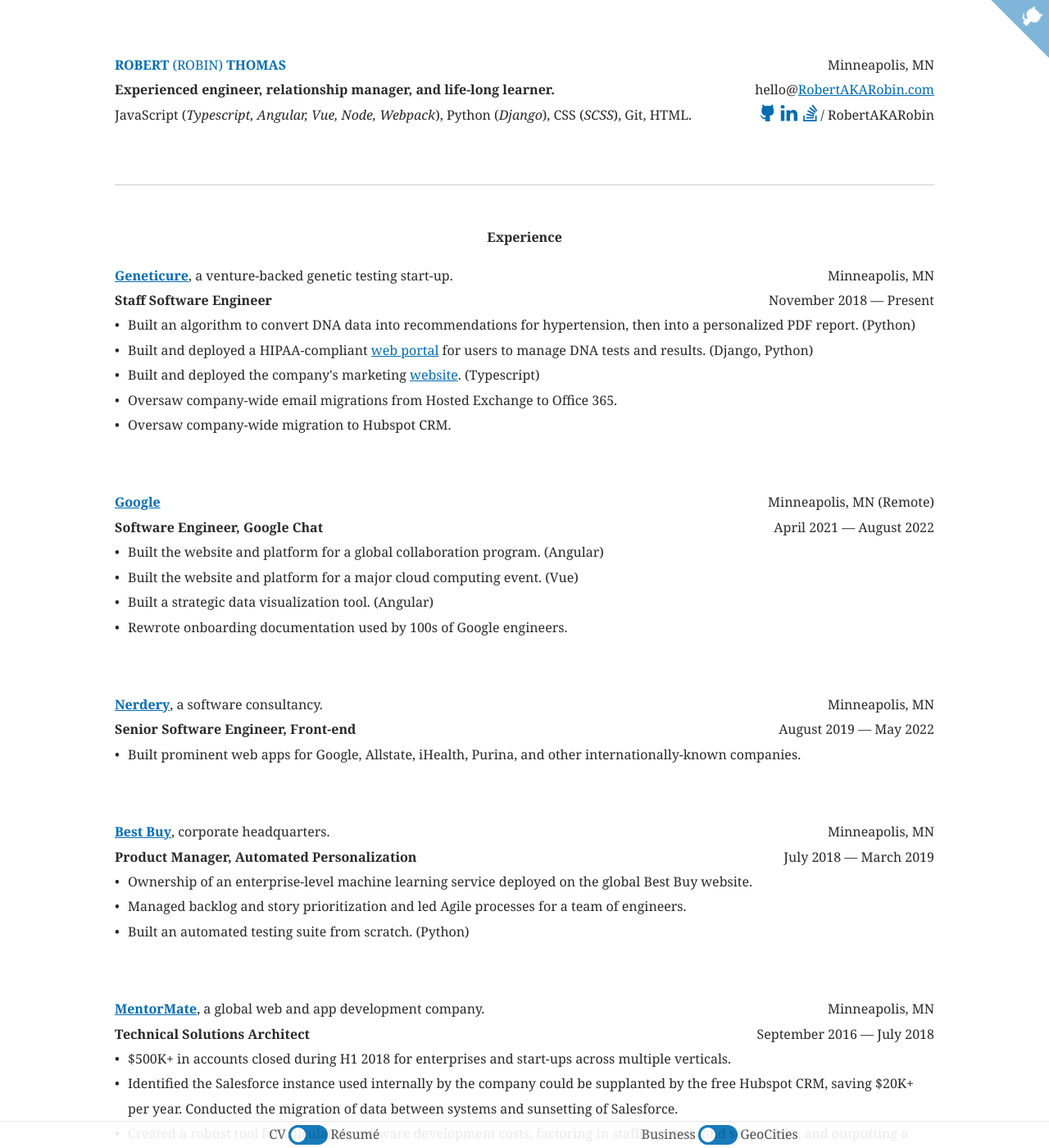
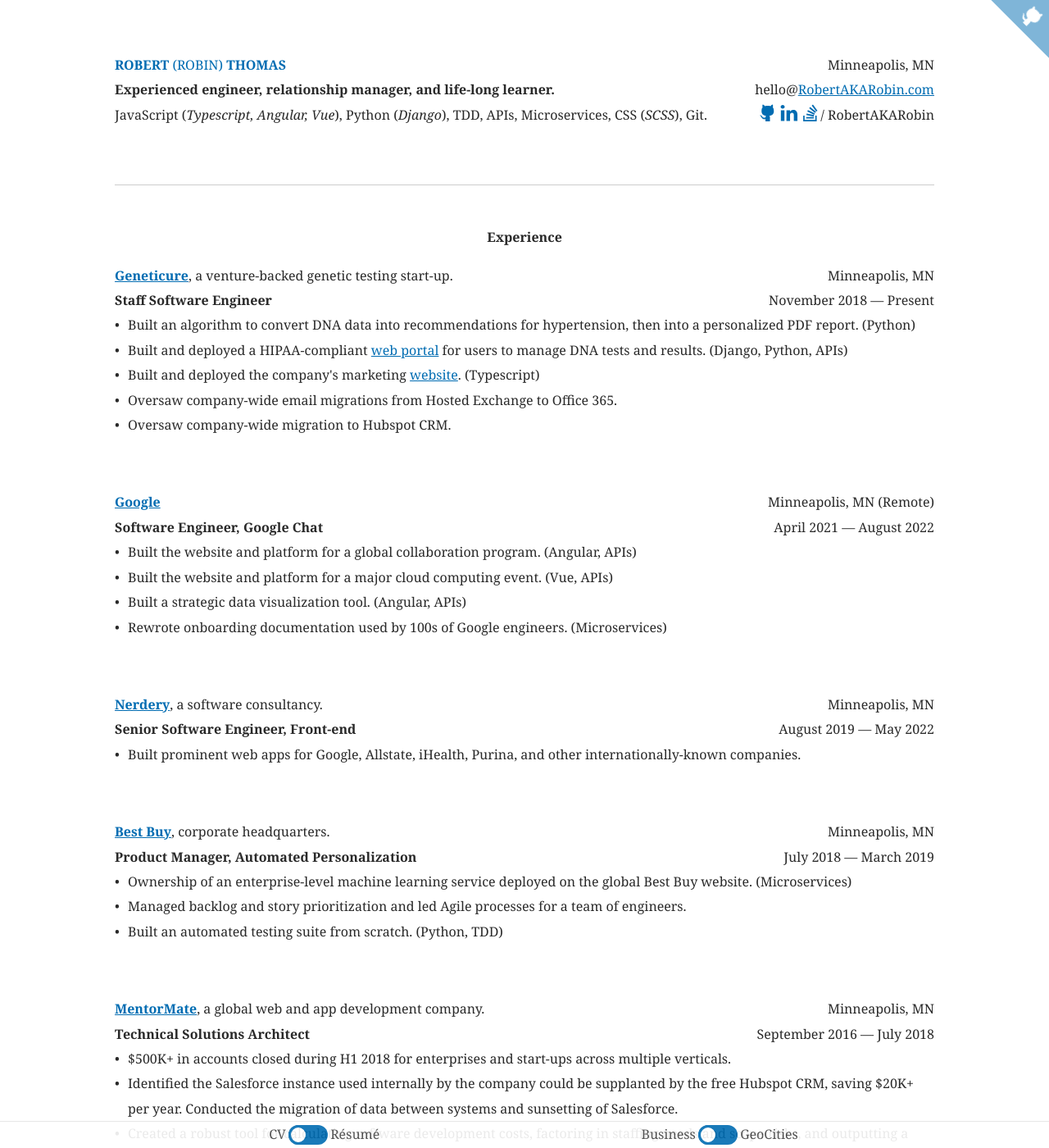
Before and after one commit to RobertAKARobin/robertakarobin.github.io, a Jekyll site: the page built from index.html, in a window 1280 px wide and 1400 px high. Shown: the whole window at 82% size. Built offline with Jekyll 4.4.1, drawn with Linux system fonts in a browser that asks for light colours.

Commit message:
Add tdd/api/microservices

```diff
--- a/index.html
+++ b/index.html
@@ -7,7 +7,7 @@
 		<div>
 			<h1>Robert <sub>(Robin)</sub> Thomas</h1>
 			<p>Experienced engineer, relationship manager, and life-long learner.</p>
-			<p>JavaScript (<dfn>Typescript, Angular, Vue, Node, Webpack</dfn>), Python (<dfn>Django</dfn>), CSS (<dfn>SCSS</dfn>), Git, HTML.</p>
+			<p>JavaScript (<dfn>Typescript, Angular, Vue</dfn>), Python (<dfn>Django</dfn>), TDD, APIs, Microservices, CSS (<dfn>SCSS</dfn>), Git.</p>
 		</div>
 
 		<div>
@@ -63,7 +63,7 @@
 
 		<ul>
 			<li>Built an algorithm to convert DNA data into recommendations for hypertension, then into a personalized PDF report. (Python)</li>
-			<li>Built and deployed a HIPAA-compliant <a href="https://portal.geneticure.com">web portal</a> for users to manage DNA tests and results. (Django, Python)</li>
+			<li>Built and deployed a HIPAA-compliant <a href="https://portal.geneticure.com">web portal</a> for users to manage DNA tests and results. (Django, Python, APIs)</li>
 			<li>Built and deployed the company's marketing <a href="https://geneticure.com">website</a>. (Typescript)</li>
 			<li data-if-content="cv">Oversaw company-wide email migrations from Hosted Exchange to Office 365.</li>
 			<li data-if-content="cv">Oversaw company-wide migration to Hubspot CRM.</li>
@@ -84,10 +84,10 @@
 		</header>
 
 		<ul>
-			<li>Built the website and platform for a global collaboration program. (Angular)</li>
-			<li>Built the website and platform for a major cloud computing event. (Vue)</li>
-			<li>Built a strategic data visualization tool. (Angular)</li>
-			<li>Rewrote onboarding documentation used by 100s of Google engineers.</li>
+			<li>Built the website and platform for a global collaboration program. (Angular, APIs)</li>
+			<li>Built the website and platform for a major cloud computing event. (Vue, APIs)</li>
+			<li>Built a strategic data visualization tool. (Angular, APIs)</li>
+			<li>Rewrote onboarding documentation used by 100s of Google engineers. (Microservices)</li>
 		</ul>
 	</section>
 
@@ -123,9 +123,9 @@
 		</header>
 
 		<ul data-if-content="cv">
-			<li>Ownership of an enterprise-level machine learning service deployed on the global Best Buy website.</li>
+			<li>Ownership of an enterprise-level machine learning service deployed on the global Best Buy website. (Microservices)</li>
 			<li>Managed backlog and story prioritization and led Agile processes for a team of engineers.</li>
-			<li>Built an automated testing suite from scratch. (Python)</li>
+			<li>Built an automated testing suite from scratch. (Python, TDD)</li>
 		</ul>
 	</section>
 
```
